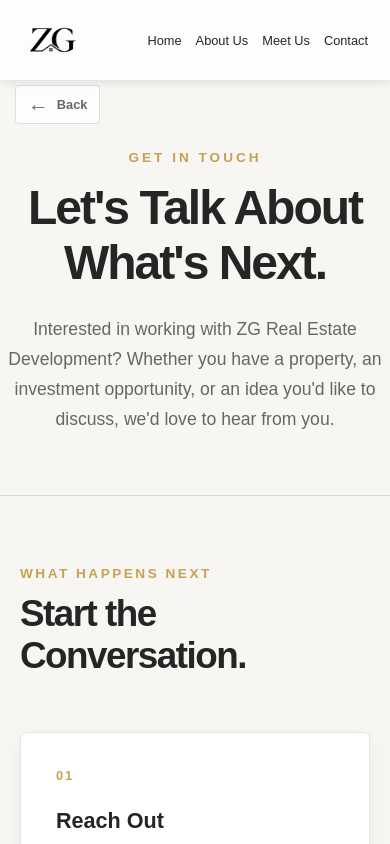
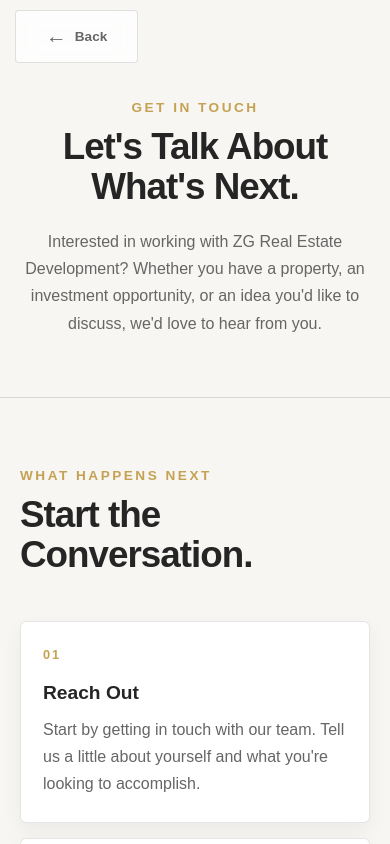
Before and after one commit to AsherChip/zg-development-website, a plain HTML site: page contact.html in a window 390 px wide. Shown: the top 844 px of the page. Drawn offline with Linux system fonts and the light colour scheme.

Commit message:
Update contact_styles.css

```diff
--- a/contact_styles.css
+++ b/contact_styles.css
@@ -70,24 +70,16 @@
 
     margin-right: auto;
 
-    height: 55px;
+    height: 80px;
 }
 
 .nav-logo img {
     display: block;
 
-    height: 55px;
+    height: 80px;
     width: auto;
 
     object-fit: contain;
-}
-
-.nav-logo {
-    height: 40px;
-}
-
-.nav-logo img {
-    height: 40px;
 }
 
 
@@ -99,24 +91,18 @@
     display: flex;
     align-items: center;
 
-    gap: 2px;
-
-    flex-shrink: 0;
+    gap: 10px;
 }
 
+
+/* Individual navigation item */
 .nav-item {
-    display: block;
-
-    padding: 8px 10px;
+    padding: var(--nav-item-padding);
 
     color: var(--color-nav-text);
 
     border: var(--nav-border-width) solid transparent;
     border-radius: var(--border-radius);
-
-    white-space: nowrap;
-
-    font-size: 0.9rem;
 
     transition:
         color 0.2s ease,
@@ -124,6 +110,8 @@
         border-color 0.2s ease;
 }
 
+
+/* Navigation item when the mouse is hovering over it */
 .nav-item:hover {
     color: var(--color-nav-hover);
     border-color: var(--color-accent);
@@ -146,6 +134,7 @@
 .back-button {
     display: inline-flex;
     align-items: center;
+
     gap: 8px;
 
     padding: 10px 15px;
@@ -175,7 +164,9 @@
 
 .back-button:hover {
     color: var(--color-accent);
+
     transform: translateX(-3px);
+
     background-color: rgba(255, 255, 255, 0.95);
 }
 
@@ -194,14 +185,14 @@
 }
 
 .contact-header .section-label {
-    margin-bottom: 15px;
+    margin-bottom: 12px;
 
     color: var(--color-accent);
 
     font-size: 0.85rem;
     font-weight: 700;
 
-    letter-spacing: 3px;
+    letter-spacing: 2.5px;
 }
 
 .contact-header h1 {
@@ -209,10 +200,11 @@
 
     color: var(--color-primary);
 
-    font-size: clamp(3rem, 6vw, 5rem);
+    font-size: clamp(2.3rem, 4vw, 3.6rem);
     font-weight: 600;
 
-    letter-spacing: -2px;
+    line-height: 1.1;
+    letter-spacing: -1.5px;
 }
 
 .contact-intro {
@@ -264,6 +256,7 @@
     font-size: clamp(2.3rem, 4vw, 3.6rem);
     font-weight: 600;
 
+    line-height: 1.1;
     letter-spacing: -1.5px;
 }
 
@@ -332,7 +325,7 @@
 .step-card p {
     color: var(--color-secondary);
 
-    font-size: 0.95rem;
+    font-size: 1rem;
     line-height: 1.7;
 }
 
@@ -375,7 +368,7 @@
 
     color: var(--color-accent);
 
-    font-size: 0.8rem;
+    font-size: 0.85rem;
     font-weight: 700;
 
     letter-spacing: 2.5px;
@@ -388,6 +381,8 @@
 
     font-size: clamp(2rem, 4vw, 3rem);
     font-weight: 600;
+
+    line-height: 1.1;
 }
 
 .contact-action-card > p:not(.section-label) {
@@ -464,6 +459,7 @@
 
 .footer-container {
     width: 100%;
+
     max-width: var(--content-width);
 
     margin: 0 auto;
@@ -485,79 +481,219 @@
 
 
 /* ============================================================
-   MOBILE
+   MOBILE / PHONE SCREENS
    ============================================================ */
 
 @media (max-width: 768px) {
 
-    .nav-container {
-        padding: 0 15px;
-    }
 
-    .nav-logo {
-        height: 50px;
-    }
+    /* --------------------------------------------------------
+       GENERAL
+       -------------------------------------------------------- */
 
-    .nav-logo img {
-        height: 50px;
-    }
-
-    .nav-links {
-        gap: 0;
-    }
-
-    .nav-item {
-        padding: 7px 6px;
-        font-size: 0.8rem;
+    body {
+        width: 100%;
     }
 
 
+    /* --------------------------------------------------------
+       NAVIGATION
+       -------------------------------------------------------- */
+
+    .nav {
+        display: none;
+    }
+
+
+    /* --------------------------------------------------------
+       BACK BUTTON
+       -------------------------------------------------------- */
+
     .back-button-container {
-        top: 85px;
+        top: 10px;
         left: 15px;
     }
 
     .back-button {
-        padding: 8px 12px;
-        font-size: 0.8rem;
+        padding: 15px 30px;
+
+        font-size: 0.85rem;
     }
 
 
+    /* --------------------------------------------------------
+       CONTACT HEADER
+       -------------------------------------------------------- */
+
     .contact-header {
-        padding-top: 150px;
-        padding-bottom: 60px;
+        padding: 100px 20px 60px;
+    }
+
+    .contact-header .section-label {
+        margin-bottom: 12px;
+
+        font-size: 0.85rem;
+
+        letter-spacing: 2.5px;
     }
 
     .contact-header h1 {
-        font-size: 3rem;
+        margin-bottom: 20px;
+
+        font-size: 2.3rem;
+
+        line-height: 1.1;
+
+        letter-spacing: -1px;
+    }
+
+    .contact-intro {
+        width: 100%;
+        max-width: 700px;
+
+        font-size: 1rem;
+
+        line-height: 1.7;
     }
 
 
+    /* --------------------------------------------------------
+       NEXT STEPS
+       -------------------------------------------------------- */
+
     .next-steps {
-        padding-top: 70px;
-    }
-
-    .steps-grid {
-        grid-template-columns: 1fr;
+        padding: 70px 20px 90px;
     }
 
     .next-steps-header {
         padding-left: 0;
+
+        margin-bottom: 45px;
     }
 
+    .next-steps-header .section-label {
+        margin-bottom: 12px;
+
+        font-size: 0.85rem;
+
+        letter-spacing: 2.5px;
+    }
+
+    .next-steps-header h2 {
+        font-size: 2.3rem;
+
+        line-height: 1.1;
+
+        letter-spacing: -1px;
+    }
+
+
+    /* --------------------------------------------------------
+       STEP CARDS
+       -------------------------------------------------------- */
+
+    .steps-grid {
+        grid-template-columns: 1fr;
+
+        gap: 15px;
+    }
+
+    .step-card {
+        padding: 25px 22px;
+    }
+
+    .step-number {
+        margin-bottom: 20px;
+
+        font-size: 0.8rem;
+    }
+
+    .step-card h3 {
+        margin-bottom: 12px;
+
+        font-size: 1.2rem;
+    }
+
+    .step-card p {
+        font-size: 1rem;
+
+        line-height: 1.7;
+    }
+
+
+    /* --------------------------------------------------------
+       CONTACT ACTION
+       -------------------------------------------------------- */
+
+    .contact-action {
+        padding: 0 20px 90px;
+    }
 
     .contact-action-card {
         padding: 45px 25px;
     }
 
+    .contact-action-card .section-label {
+        margin-bottom: 12px;
+
+        font-size: 0.85rem;
+
+        letter-spacing: 2.5px;
+    }
+
+    .contact-action-card h2 {
+        margin-bottom: 18px;
+
+        font-size: 2rem;
+
+        line-height: 1.1;
+    }
+
+    .contact-action-card > p:not(.section-label) {
+        font-size: 1rem;
+
+        line-height: 1.7;
+    }
+
+
+    /* --------------------------------------------------------
+       CONTACT BUTTONS
+       -------------------------------------------------------- */
+
     .contact-buttons {
         flex-direction: column;
 
         align-items: stretch;
+
+        gap: 10px;
+
+        margin-top: 30px;
     }
 
     .contact-buttons .button {
         width: 100%;
+
+        min-width: 0;
+
+        padding: 14px 22px;
+
+        font-size: 1rem;
     }
 
+
+    /* --------------------------------------------------------
+       FOOTER
+       -------------------------------------------------------- */
+
+    footer {
+        padding: 35px 20px;
+    }
+
+    .footer-links {
+        flex-wrap: wrap;
+
+        gap: 12px 20px;
+
+        margin: 20px 0;
+    }
 }
```
